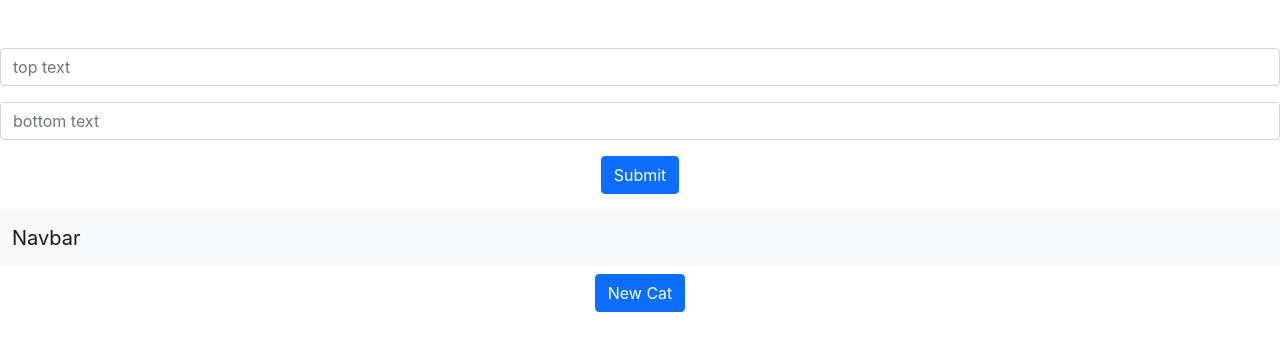
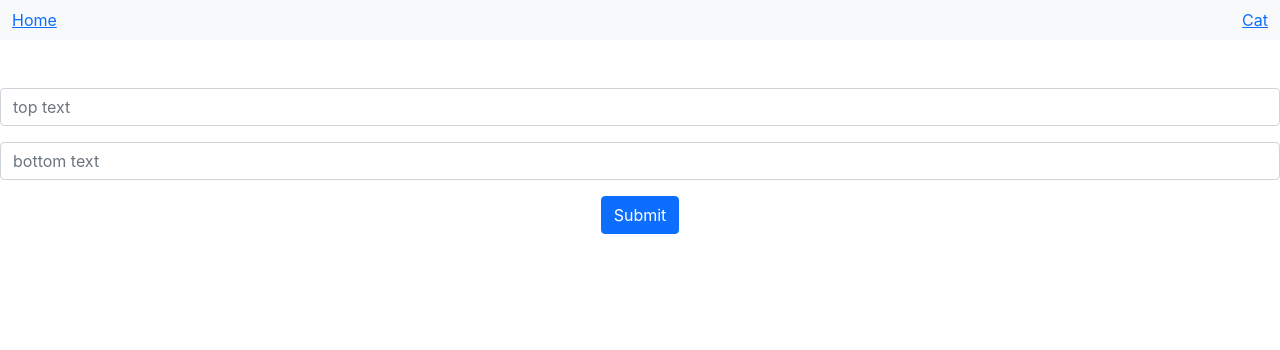
Before and after one commit to dktwho/React-spa-work-with-api-practice-hook-bootstrap-with-backend, a React (Create React App) app in the folder client/: page / in a window 1280 px wide. Shown: the top 350 px of the page. Built offline with nearby package versions, Linux system fonts and the light colour scheme; no server answers.

Commit message:
added react router dom v6, routing for randomCats and Meme

```diff
--- a/client/package.json
+++ b/client/package.json
@@ -8,6 +8,7 @@
     "@testing-library/user-event": "^13.5.0",
     "react": "^18.2.0",
     "react-dom": "^18.2.0",
+    "react-router-dom": "^6.9.0",
     "react-scripts": "5.0.1",
     "web-vitals": "^2.1.4"
   },
--- a/client/src/App.js
+++ b/client/src/App.js
@@ -2,15 +2,16 @@ import './App.css';
 import Meme from './components/Meme/Meme';
 import NavBar from './components/NavBar/NavBar';
 import RandomCats from './components/RandomCats/RandomCats';
+import { Routes, Route } from 'react-router-dom'
 
 function App() {
   return (
     <div className="App">
-      <Meme />
       <NavBar />
-      <RandomCats />
-
-
+      <Routes>
+        <Route path="/"  element={<Meme/>} />
+        <Route path="/cat"  element={<RandomCats />} />
+      </Routes>
     </div>
   );
 }
--- a/client/src/components/NavBar/NavBar.js
+++ b/client/src/components/NavBar/NavBar.js
@@ -1,10 +1,12 @@
 import React from 'react'
+import { Link } from 'react-router-dom'
 
 const NavBar = () => {
   return (
     <nav className="navbar navbar-light bg-light">
       <div className="container-fluid">
-        <a className="navbar-brand" href="#">Navbar</a>
+        <Link to='/'>Home</Link>
+        <Link to='/cat'>Cat</Link>
       </div>
     </nav>
   )
--- a/client/src/components/NewCatButton/NewCatButton.js
+++ b/client/src/components/NewCatButton/NewCatButton.js
@@ -1,7 +1,6 @@
 import React from 'react'
 
 const NewCatButton = ({newCatHandler}) => {
-  console.log('new cat button')
   return (
     <div>
          <button onClick={newCatHandler} type="button" className="btn btn-primary my-2">New Cat</button>
--- a/client/src/components/RandomCats/RandomCats.js
+++ b/client/src/components/RandomCats/RandomCats.js
@@ -17,8 +17,6 @@ const RandomCats = () => {
     fetchCat()
   }, [])
 
-
-  console.log('random cat')
    return (
     <>
       {img &&  (
--- a/client/src/index.js
+++ b/client/src/index.js
@@ -2,10 +2,12 @@ import React from 'react';
 import ReactDOM from 'react-dom/client';
 import './index.css';
 import App from './App';
+import { BrowserRouter } from 'react-router-dom'
 
 const root = ReactDOM.createRoot(document.getElementById('root'));
 root.render(
-
+  <BrowserRouter>
     <App />
+  </BrowserRouter>
 
 );
```
Also changed, not shown: 1 other file (tests, documents, lock files or other folders).
